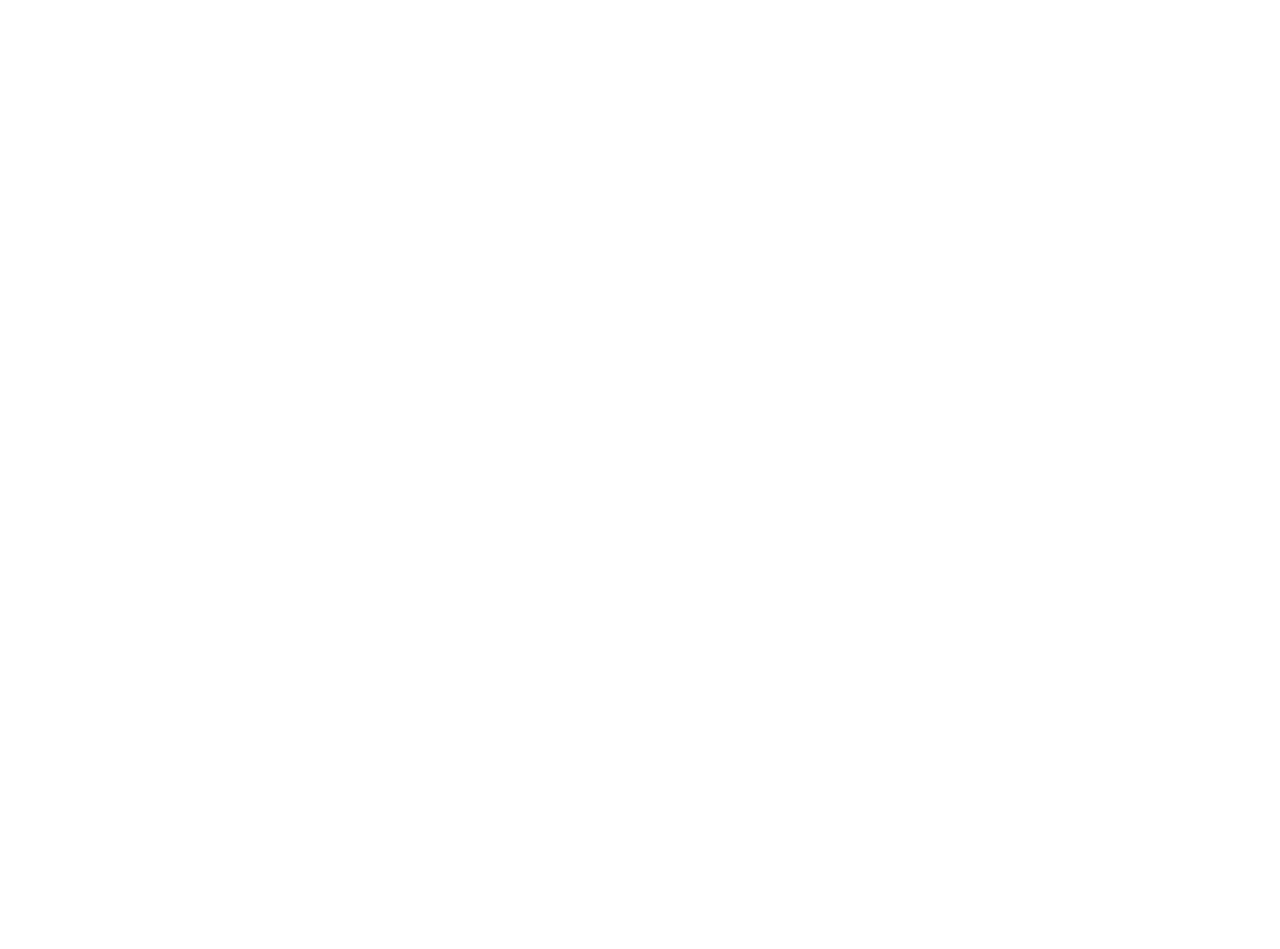
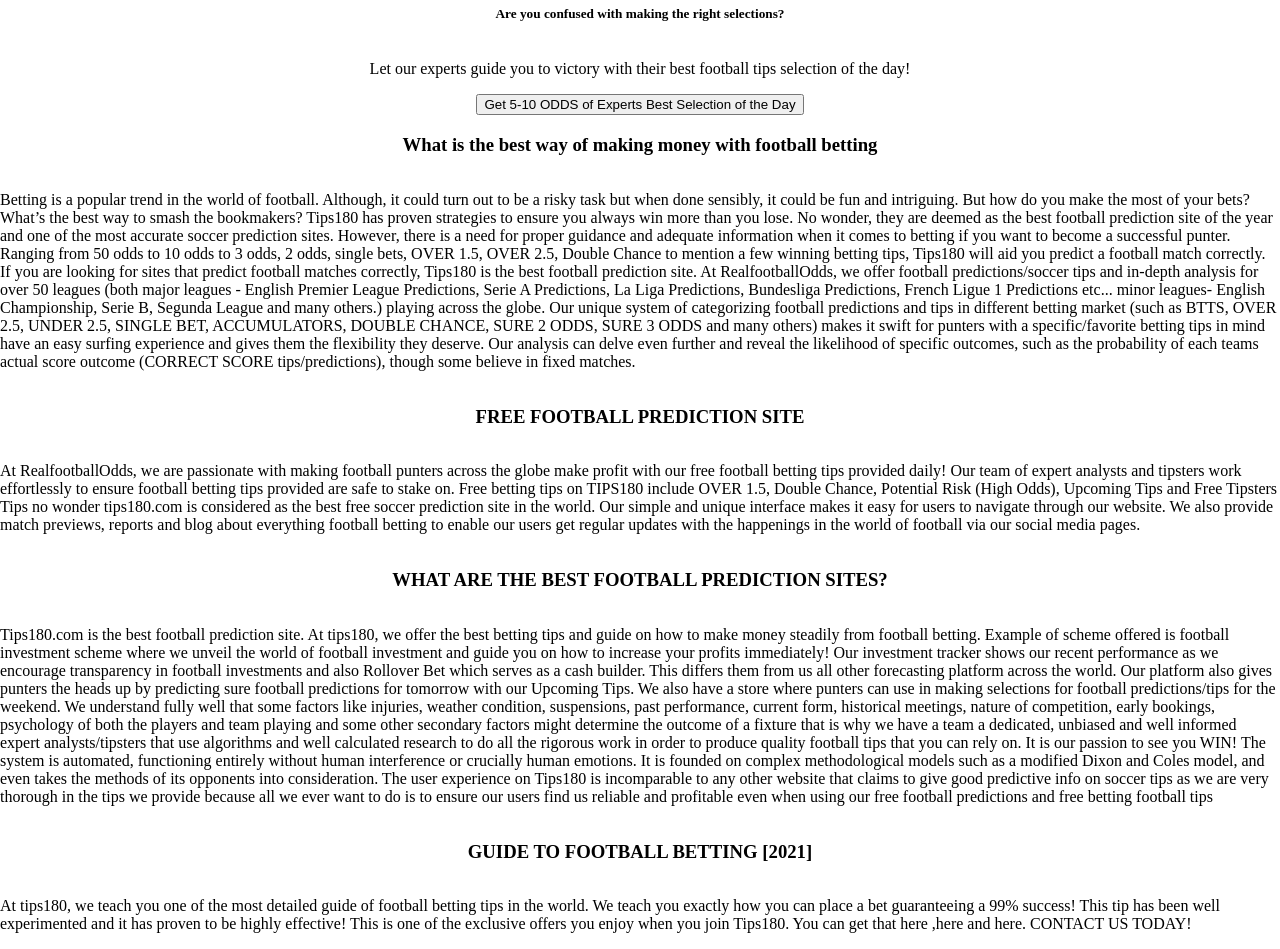
Before and after one commit to diamond-nicholas/football_tip, a React (Create React App) app: page / in a window 1280 px wide. Shown: the part 940-1889 px from the top of the page. Before the commit the page ends 864 px from the top, so only its background shows below. Built offline with nearby package versions, Linux system fonts and the light colour scheme.

Commit message:
add content component

```diff
--- a/src/Components/App.js
+++ b/src/Components/App.js
@@ -1,3 +1,4 @@
+import Content from './Content';
 import Nav from './Nav';
 import NewTips from './NewTips';
 import Plans from './Plans';
@@ -14,6 +15,7 @@
       <Plans />
       <Upcoming />
       <Tips />
+      <Content />
     </div>
   );
 }
--- /dev/null
+++ b/src/Components/Content.js
@@ -0,0 +1,119 @@
+import React from 'react'
+import ('../Styles/Content.css')
+
+const Content = () => {
+ return (
+   <>
+     <main>
+       <h4>Experts ACCA</h4>
+       <h5>Are you confused with making the right selections?</h5>
+       <p>
+         Let our experts guide you to victory with their best football tips
+         selection of the day!
+       </p>
+       <button>Get 5-10 ODDS of Experts Best Selection of the Day</button>
+       <div className='content'>
+         <article className='money'>
+           <h3>What is the best way of making money with football betting</h3>
+           <p>
+             Betting is a popular trend in the world of football. Although, it
+             could turn out to be a risky task but when done sensibly, it could
+             be fun and intriguing. But how do you make the most of your bets?
+             What’s the best way to smash the bookmakers? Tips180 has proven
+             strategies to ensure you always win more than you lose. No wonder,
+             they are deemed as the best football prediction site of the year
+             and one of the most accurate soccer prediction sites. However,
+             there is a need for proper guidance and adequate information when
+             it comes to betting if you want to become a successful punter.
+             Ranging from 50 odds to 10 odds to 3 odds, 2 odds, single bets,
+             OVER 1.5, OVER 2.5, Double Chance to mention a few winning betting
+             tips, Tips180 will aid you predict a football match correctly. If
+             you are looking for sites that predict football matches correctly,
+             Tips180 is the best football prediction site. At RealfootballOdds,
+             we offer football predictions/soccer tips and in-depth analysis for
+             over 50 leagues (both major leagues - English Premier League
+             Predictions, Serie A Predictions, La Liga Predictions, Bundesliga
+             Predictions, French Ligue 1 Predictions etc... minor leagues-
+             English Championship, Serie B, Segunda League and many others.)
+             playing across the globe. Our unique system of categorizing
+             football predictions and tips in different betting market (such as
+             BTTS, OVER 2.5, UNDER 2.5, SINGLE BET, ACCUMULATORS, DOUBLE CHANCE,
+             SURE 2 ODDS, SURE 3 ODDS and many others) makes it swift for
+             punters with a specific/favorite betting tips in mind have an easy
+             surfing experience and gives them the flexibility they deserve. Our
+             analysis can delve even further and reveal the likelihood of
+             specific outcomes, such as the probability of each teams actual
+             score outcome (CORRECT SCORE tips/predictions), though some believe
+             in fixed matches.
+           </p>
+         </article>
+         <article className='free'>
+           <h3>FREE FOOTBALL PREDICTION SITE</h3>
+           <p>
+             At RealfootballOdds, we are passionate with making football punters
+             across the globe make profit with our free football betting tips
+             provided daily! Our team of expert analysts and tipsters work
+             effortlessly to ensure football betting tips provided are safe to
+             stake on. Free betting tips on TIPS180 include OVER 1.5, Double
+             Chance, Potential Risk (High Odds), Upcoming Tips and Free Tipsters
+             Tips no wonder tips180.com is considered as the best free soccer
+             prediction site in the world. Our simple and unique interface makes
+             it easy for users to navigate through our website. We also provide
+             match previews, reports and blog about everything football betting
+             to enable our users get regular updates with the happenings in the
+             world of football via our social media pages.
+           </p>
+         </article>
+         <article className='best'>
+           <h3>WHAT ARE THE BEST FOOTBALL PREDICTION SITES?</h3>
+           <p>
+             Tips180.com is the best football prediction site. At tips180, we
+             offer the best betting tips and guide on how to make money steadily
+             from football betting. Example of scheme offered is football
+             investment scheme where we unveil the world of football investment
+             and guide you on how to increase your profits immediately! Our
+             investment tracker shows our recent performance as we encourage
+             transparency in football investments and also Rollover Bet which
+             serves as a cash builder. This differs them from us all other
+             forecasting platform across the world. Our platform also gives
+             punters the heads up by predicting sure football predictions for
+             tomorrow with our Upcoming Tips. We also have a store where punters
+             can use in making selections for football predictions/tips for the
+             weekend. We understand fully well that some factors like injuries,
+             weather condition, suspensions, past performance, current form,
+             historical meetings, nature of competition, early bookings,
+             psychology of both the players and team playing and some other
+             secondary factors might determine the outcome of a fixture that is
+             why we have a team a dedicated, unbiased and well informed expert
+             analysts/tipsters that use algorithms and well calculated research
+             to do all the rigorous work in order to produce quality football
+             tips that you can rely on. It is our passion to see you WIN! The
+             system is automated, functioning entirely without human
+             interference or crucially human emotions. It is founded on complex
+             methodological models such as a modified Dixon and Coles model, and
+             even takes the methods of its opponents into consideration. The
+             user experience on Tips180 is incomparable to any other website
+             that claims to give good predictive info on soccer tips as we are
+             very thorough in the tips we provide because all we ever want to do
+             is to ensure our users find us reliable and profitable even when
+             using our free football predictions and free betting football tips
+           </p>
+         </article>
+         <article className='guide'>
+           <h3>GUIDE TO FOOTBALL BETTING [2021]</h3>
+           <p>
+             At tips180, we teach you one of the most detailed guide of football
+             betting tips in the world. We teach you exactly how you can place a
+             bet guaranteeing a 99% success! This tip has been well experimented
+             and it has proven to be highly effective! This is one of the
+             exclusive offers you enjoy when you join Tips180. You can get that
+             here ,here and here. CONTACT US TODAY!
+           </p>
+         </article>
+       </div>
+     </main>
+   </>
+ );
+}
+
+export default Content
--- /dev/null
+++ b/src/Styles/Content.css
@@ -0,0 +1,16 @@
+.content {
+  display: flex;
+  flex-direction: column;
+  justify-content: center;
+  align-items: center;
+}
+
+.money,
+.free,
+.best,
+.guide {
+  display: flex;
+  flex-direction: column;
+  justify-content: center;
+  align-items: center;
+}
```
